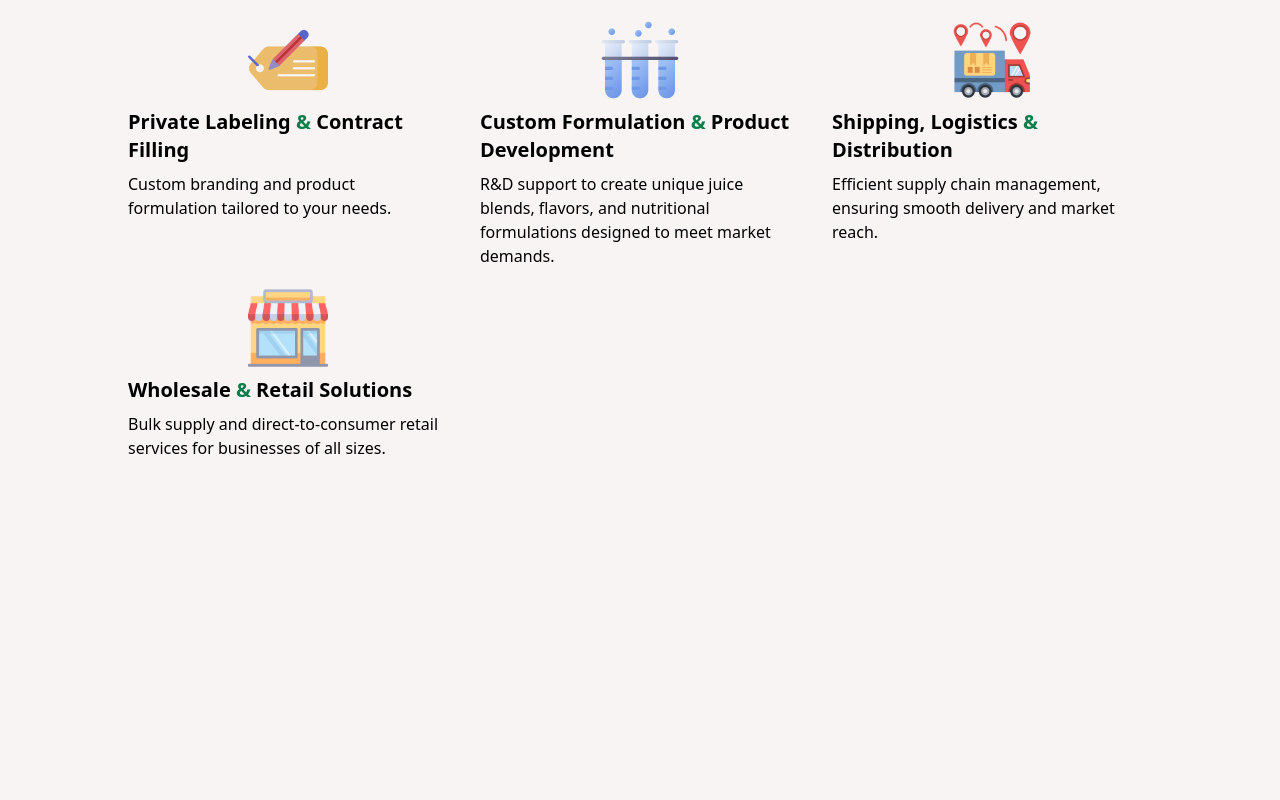
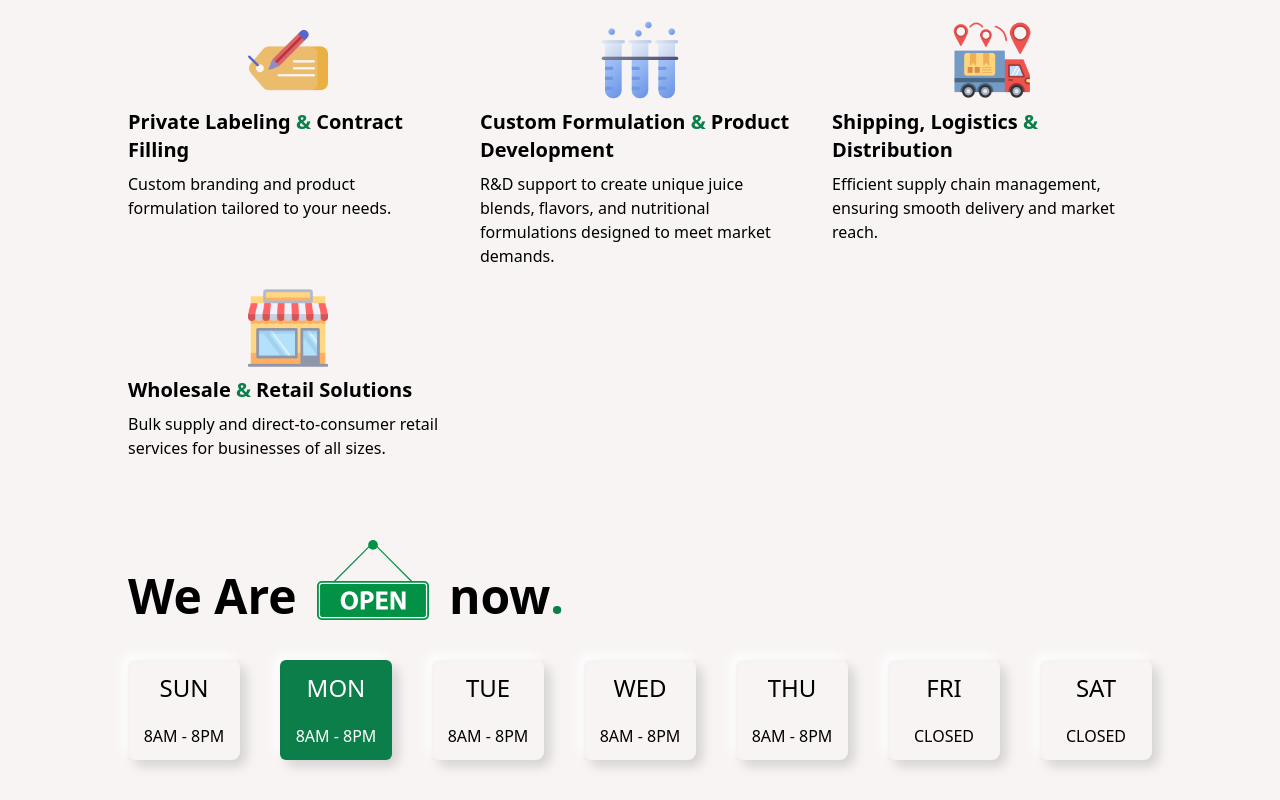
Before and after one commit to Abid357/qualityfactory-website, a React (Vite) app: page / in a window 1280 px wide. Shown: the part 2609-3409 px from the top of the page. Before the commit the page ends 3109 px from the top, so only its background shows below. Built offline with nearby package versions, Linux system fonts and the light colour scheme.

Commit message:
include Opening Hours section, make cards accept className prop

```diff
--- a/src/Components/Card.tsx
+++ b/src/Components/Card.tsx
@@ -1,12 +1,14 @@
-import React from "react";
-
-interface CardProps {
+const Card = ({
+  children,
+  className = "",
+}: {
   children?: React.ReactNode;
-}
-
-const Card: React.FC<CardProps> = ({ children }) => {
+  className?: string;
+}) => {
   return (
-    <div className="relative bg-[#f8f4f4] rounded-lg shadow-[6px_6px_12px_rgba(0,0,0,0.15),-5px_-5px_12px_rgba(255,255,255,1)]">
+    <div
+      className={`relative bg-[#f8f4f4] rounded-lg shadow-[6px_6px_12px_rgba(0,0,0,0.15),-5px_-5px_12px_rgba(255,255,255,1)] ${className}`}
+    >
       <div className="absolute shadow-[inset_2px_2px_4px_0px_rgba(0,0,0,0.01)] inset-0 pointer-events-none h-full w-full"></div>
       <>{children}</>
     </div>
--- /dev/null
+++ b/src/Components/Home/OpeningHours/OpeningHours.tsx
@@ -0,0 +1,86 @@
+import { useEffect, useState } from "react";
+import Card from "../../Card";
+
+export default function OpeningHours() {
+  const [currentDay, setCurrentDay] = useState<number>(0);
+  const [isOpen, setIsOpen] = useState<boolean>(false);
+
+  // Days data: Sunday = 0, Saturday = 6
+  const daysData = [
+    { day: "Sun", hours: "8am - 8pm", isWorkingDay: true },
+    { day: "Mon", hours: "8am - 8pm", isWorkingDay: true },
+    { day: "Tue", hours: "8am - 8pm", isWorkingDay: true },
+    { day: "Wed", hours: "8am - 8pm", isWorkingDay: true },
+    { day: "Thu", hours: "8am - 8pm", isWorkingDay: true },
+    { day: "Fri", hours: "Closed", isWorkingDay: false },
+    { day: "Sat", hours: "Closed", isWorkingDay: false },
+  ];
+
+  useEffect(() => {
+    // Check if currently open based on Dubai time
+    const checkOpenStatus = () => {
+      // Date object for Dubai time (UTC+4)
+      const dubaiTime = new Date().toLocaleString("en-US", {
+        timeZone: "Asia/Dubai",
+      });
+      const dubaiDate = new Date(dubaiTime);
+      const day = dubaiDate.getDay();
+      setCurrentDay(day);
+      const hours = dubaiDate.getHours();
+
+      // Check if working day and within business hours
+      const isWorkingDay = daysData[day].isWorkingDay;
+      const isBusinessHours = hours >= 8 && hours < 20; // 8am to 8pm
+
+      setIsOpen(isWorkingDay && isBusinessHours);
+    };
+
+    // Check initially
+    checkOpenStatus();
+
+    // Update every minute
+    const interval = setInterval(checkOpenStatus, 60000);
+
+    // Cleanup
+    return () => clearInterval(interval);
+  }, []);
+
+  return (
+    <>
+      <div className="flex flex-col mt-20">
+        <p className="flex items-end font-bold text-3xl lg:text-4xl xl:text-5xl mb-10">
+          <span>We Are</span>
+          {isOpen ? (
+            <img
+              src="/OpeningHours/Open.svg"
+              alt="Open"
+              className="h-20 mx-5"
+            />
+          ) : (
+            <img
+              src="/OpeningHours/Closed.svg"
+              alt="Closed"
+              className="h-20 mx-5"
+            />
+          )}
+          <span>now</span>
+          <span className="text-[#0C7E4A]">.</span>
+        </p>
+        <div className="flex flex-col lg:flex-row lg:justify-between gap-5 lg:gap-10 uppercase">
+          {daysData.map((dayInfo, index) => (
+            <Card key={index} className="flex-1">
+              <div
+                className={`flex lg:flex-col justify-between lg:justify-center items-center gap-5 rounded-md p-3 ${
+                  currentDay === index ? "text-white bg-[#0C7E4A]" : ""
+                }`}
+              >
+                <p className="text-lg lg:text-xl xl:text-2xl">{dayInfo.day}</p>
+                <p>{dayInfo.hours}</p>
+              </div>
+            </Card>
+          ))}
+        </div>
+      </div>
+    </>
+  );
+}
--- a/src/Pages/Home.tsx
+++ b/src/Pages/Home.tsx
@@ -1,4 +1,5 @@
 import Contact from "../Components/Home/Contact/Contact";
+import OpeningHours from "../Components/Home/OpeningHours/OpeningHours";
 import Services from "../Components/Home/Services/Services";
 
 export default function Home() {
@@ -22,6 +23,7 @@ export default function Home() {
         </div>
         <Contact />
         <Services />
+        <OpeningHours />
       </div>
     </>
   );
```
Also changed, not shown: public/OpeningHours/Closed.svg (added), public/OpeningHours/Open.svg (added).
